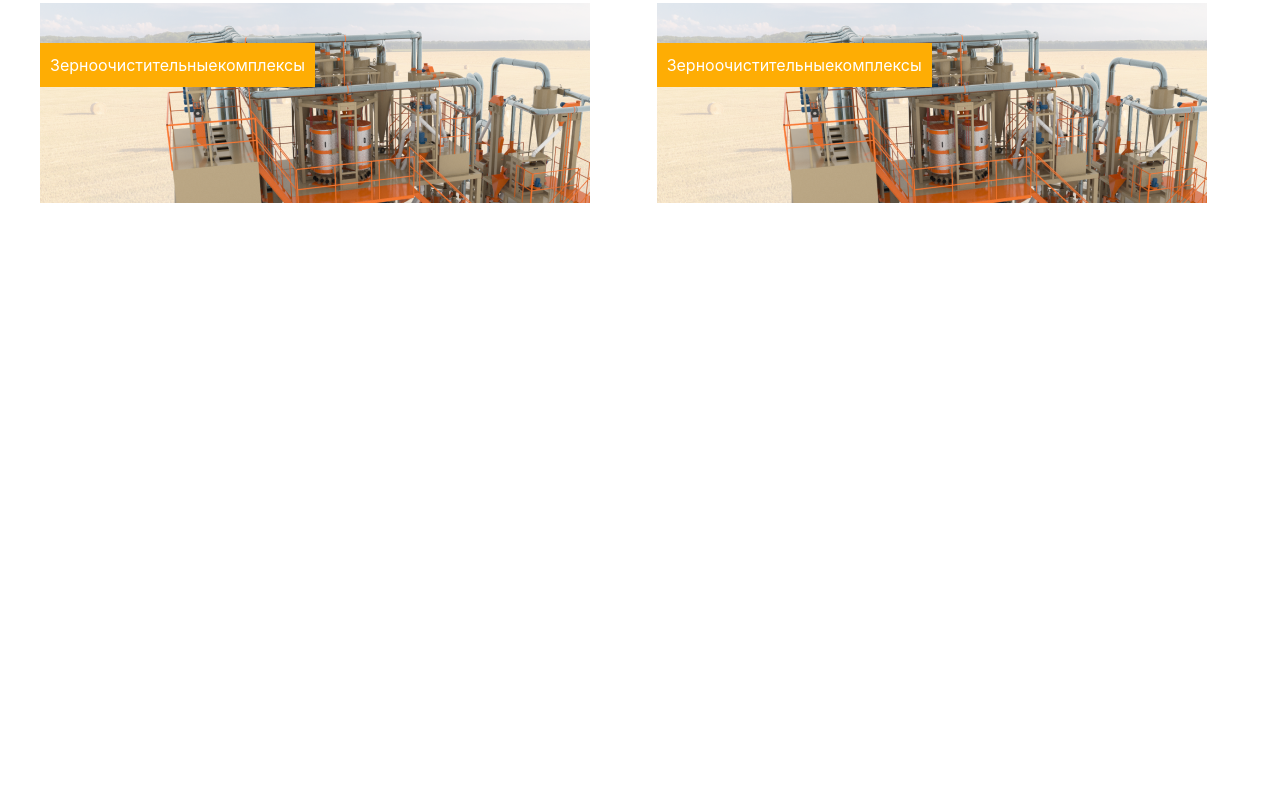
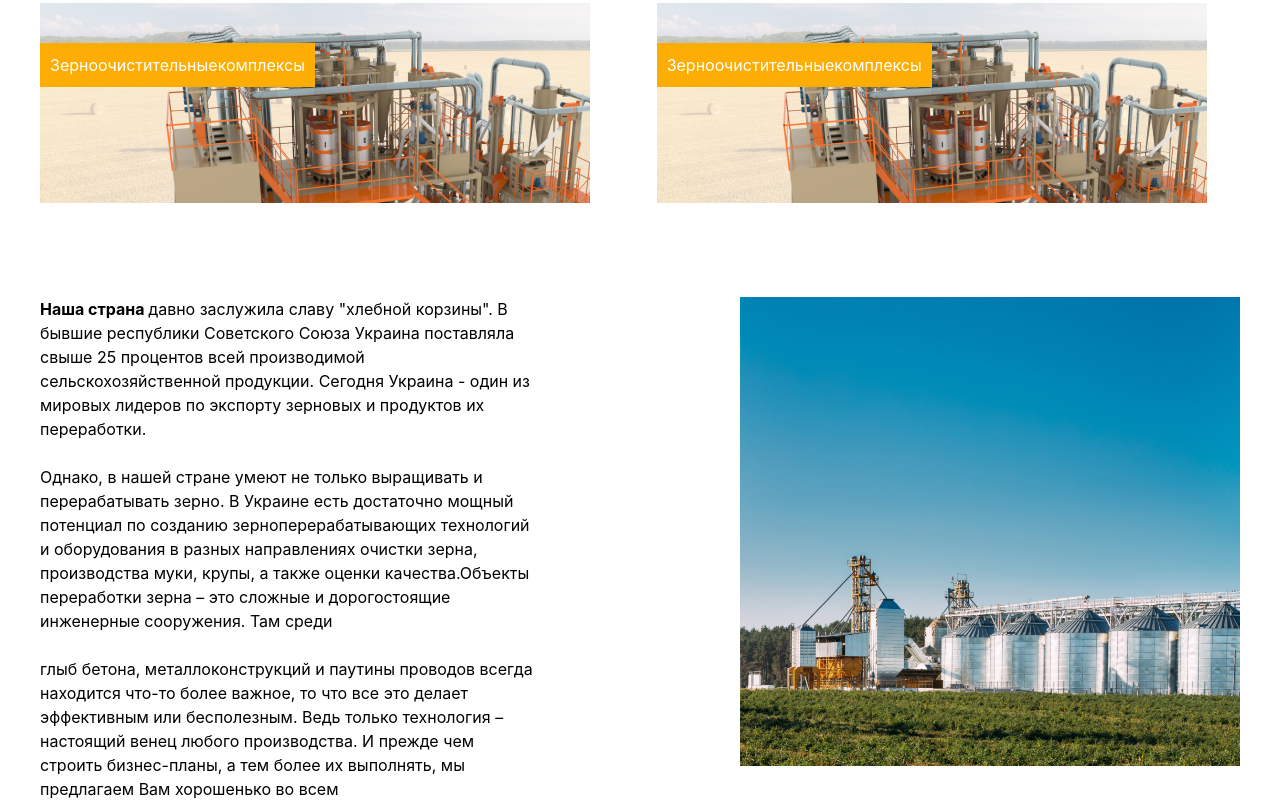
Before and after one commit to boewmuhammad20-sys/page11, a website: page src/page3.html in a window 1280 px wide. Shown: the part 472-1273 px from the top of the page. Before the commit the page ends 800 px from the top, so only its background shows below. Drawn offline with nearby package versions, Linux system fonts and the light colour scheme; files that its build step writes are made by us from their sources; files whose address does not match are found by name.

Commit message:
sectore2

```diff
--- a/src/page3.html
+++ b/src/page3.html
@@ -107,5 +107,16 @@
 
 
 
+        <div class="max-w-[1200px] m-auto mt-[70px]">
+            <div class="lg:flex lg:justify-between">
+                <div>
+                    <p class="lg:w-[500px]"><span class="font-bold">Наша страна </span> давно заслужила славу "хлебной корзины". В бывшие республики Советского Союза Украина поставляла свыше 25 процентов всей производимой сельскохозяйственной продукции. Сегодня Украина - один из мировых лидеров по экспорту зерновых и продуктов их переработки. <br><br> Однако, в нашей стране умеют не только выращивать и перерабатывать зерно. В Украине есть достаточно мощный потенциал по созданию зерноперерабатывающих технологий и оборудования в разных направлениях очистки зерна, производства муки, крупы, а также оценки качества.Объекты переработки зерна – это сложные и дорогостоящие инженерные сооружения. Там среди <br><br> глыб бетона, металлоконструкций и паутины проводов всегда находится что-то более важное, то что все это делает эффективным или бесполезным. Ведь только технология – настоящий венец любого производства. И прежде чем строить бизнес-планы, а тем более их выполнять, мы предлагаем Вам хорошенько во всем</p>
+                </div><br>
+
+                <div>
+                    <img class="lg:w-[90%] m-auto lg:w-[500px]" src="./Mask Group (1).jpg" alt="">
+                </div>
+            </div>
+        </div>
 </body>
 </html>
```
